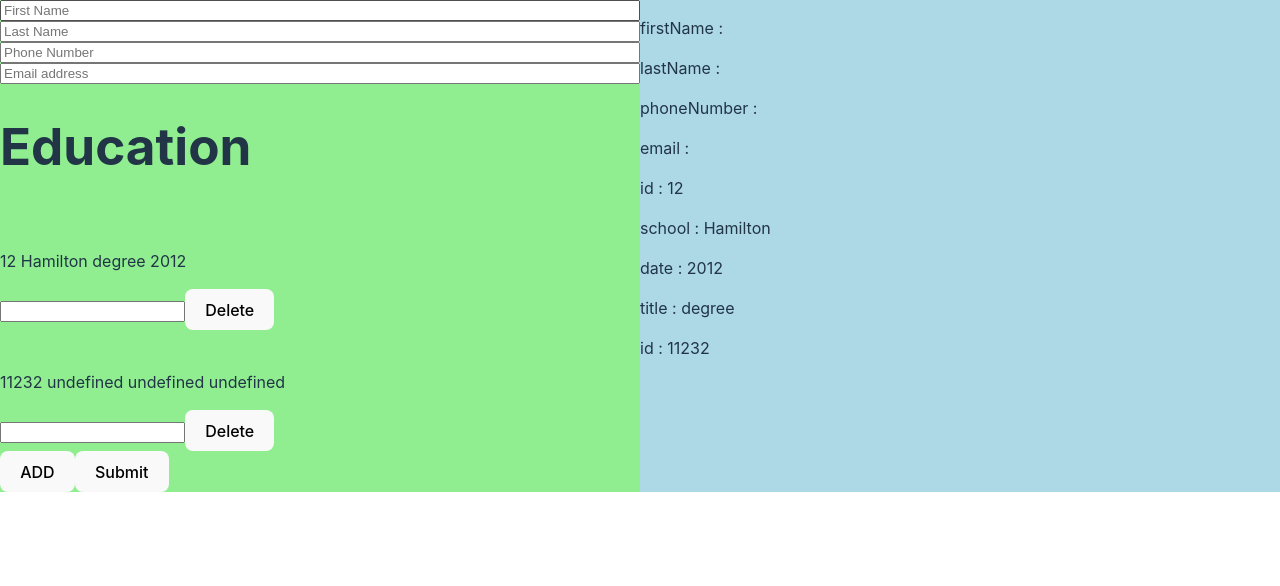
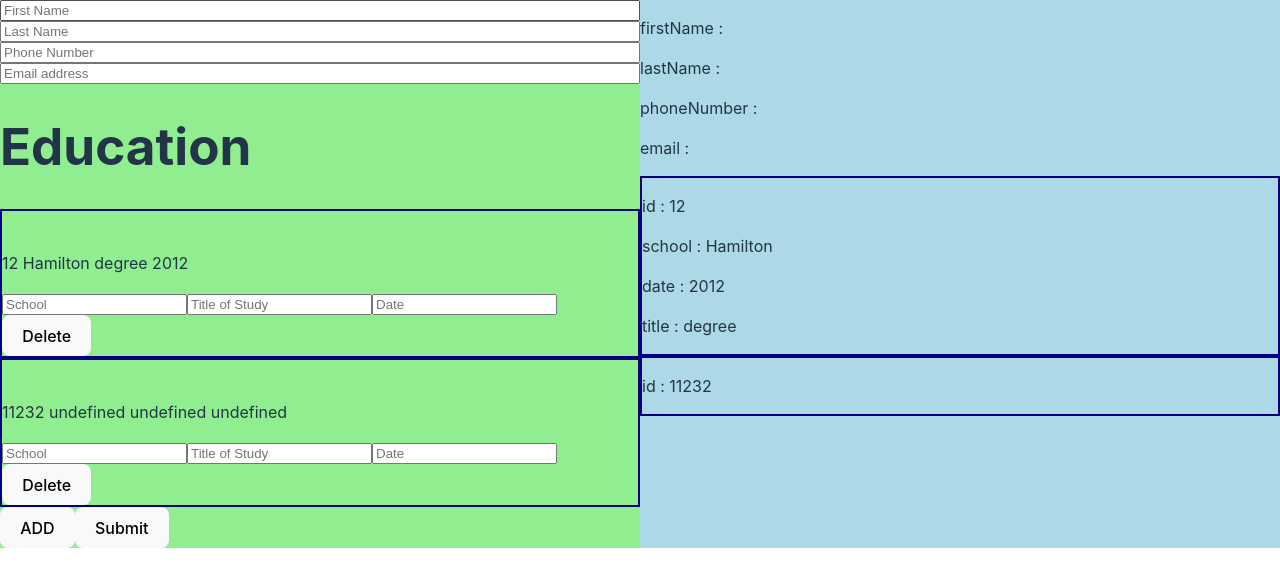
Before and after one commit to BrynyPatchett/cv-generator, a React (Vite) app: page / in a window 1280 px wide. Shown: the top 586 px of the page. Built offline with nearby package versions, Linux system fonts and the light colour scheme.

Commit message:
Added place holder styling to education divs, added inputs for education

```diff
--- a/src/App.css
+++ b/src/App.css
@@ -34,3 +34,8 @@
 .read-the-docs {
   color: #888;
 }
+
+
+.education-section{
+  border: 2px solid navy;
+}
--- a/src/App.jsx
+++ b/src/App.jsx
@@ -16,7 +16,10 @@ function App() {
   });
 
   //array of education credentials objects [{School of Study,Title of Study, date}]
-  const [educationCredentials, setEducationCredentials] = useState([{id:12,school:"Hamilton",date:"2012",title:"degree"},{id:11232}]);
+  const [educationCredentials, setEducationCredentials] = useState([
+    { id: 12, school: "Hamilton", date: "2012", title: "degree" },
+    { id: 11232 },
+  ]);
 
   //going to be two sides
 
@@ -43,7 +46,10 @@ function App() {
         {/*Personal Info ssection, inputs edit personinfo */}
         <PersonalInfo updatePersonalInfo={updatePersonalInfo} />
         {/*Eduacational experience section */}
-        <EducationPanel educationCredentials={educationCredentials} setEducationCredentials={setEducationCredentials}/>
+        <EducationPanel
+          educationCredentials={educationCredentials}
+          setEducationCredentials={setEducationCredentials}
+        />
         {/*Career experience section */}
         {/* <PersonalInfo updatePersonalInfo={updatePersonalInfo}/> */}
       </div>
@@ -54,15 +60,15 @@ function App() {
         {/* Basic rendering of personal info */}
         {Object.keys(personinfo).map((field) => (
           <p key={field}>{field + " : " + personinfo[field]}</p>
-        ))
-        }
+        ))}
         {/* Basic education info of personal info */}
         {educationCredentials.map((cred) => (
-           Object.keys(cred).map((field) => (
-            <p key={field}>{field + " : " + cred[field]}</p>
-          ))
-        ))
-        }
+          <div key={cred.id} className="education-section">
+            {Object.keys(cred).map((field) => (
+              <p key={field}>{field + " : " + cred[field]}</p>
+            ))}
+          </div>
+        ))}
       </div>
     </>
   );
--- a/src/components/educationSection.jsx
+++ b/src/components/educationSection.jsx
@@ -14,18 +14,17 @@ function EducationSection({cred, educationCredentials, setEducationCredentials})
   }
 
   return (
-  <>
+  <div className="education-section">
   <br></br>
   <p>{cred.id + " " +  cred.school + " " +  cred.title + " " + cred.date }</p>
-  <input type="text" onChange={(e)=>updateCredntial(e.target.value,cred.id,"school")}/>
-
-
-
+  <input type="text" onChange={(e)=>updateCredntial(e.target.value,cred.id,"school")} placeholder="School"/>
+  <input type="text" onChange={(e)=>updateCredntial(e.target.value,cred.id,"title")} placeholder="Title of Study"/>
+  <input type="text" onChange={(e)=>updateCredntial(e.target.value,cred.id,"date")} placeholder="Date"/>
 
 
   <button onClick={()=>removeCredntial(cred.id)}>Delete</button>
   <br></br>
-  </>);
+  </div>);
 }
 
  export default EducationSection;
```
